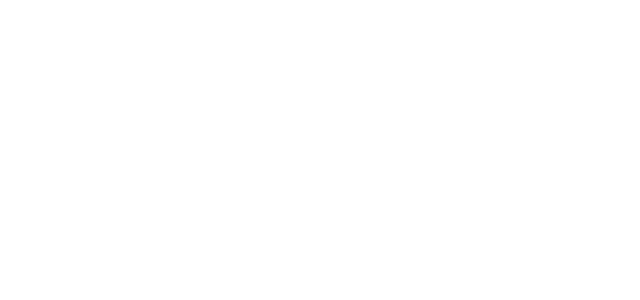
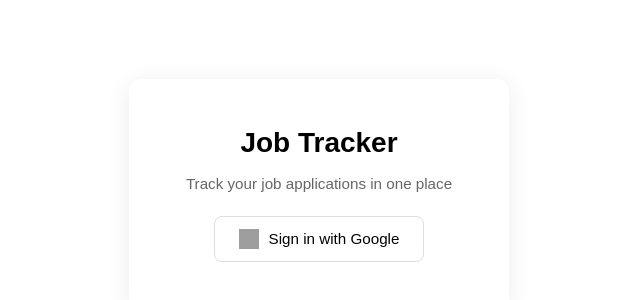
Before and after one commit to widebirb/psint, a React (Vite) app in the folder frontend/: page /login in a window 1280 px wide. Before the commit this address had no page. Shown: the part 206-506 px from the top of the page, without its empty margins (321-961 px from the left). Built offline with nearby package versions, Linux system fonts and the light colour scheme; grey boxes are pictures that could not be loaded.

Commit message:
feat: login page scaffold

```diff
--- a/frontend/src/App.tsx
+++ b/frontend/src/App.tsx
@@ -1,14 +1,25 @@
-import { Routes, Route } from "react-router-dom"
+import { Routes, Route, Navigate } from "react-router-dom"
 import LandingPage from './pages/LandingPage'
 import DashboardPage from './pages/DashboardPage'
 import AnalyticsPage from './pages/AnalyticsPage'
+import LoginPage from './pages/LoginPage'
 
 function App() {
   return (
     <Routes>
+      <Route path="/login" element={<LoginPage />} />
+
       <Route path="/" element={<LandingPage />} />
-      <Route path="/dashboard" element={<DashboardPage />} />
+
+      <Route
+        path="/dashboard"
+        element={
+          <DashboardPage />
+        }
+      />
+
       <Route path="/analytics" element={<AnalyticsPage />} />
+      <Route path="*" element={<Navigate to="/dashboard" replace />} />
     </Routes>
   )
 }
--- a/frontend/src/index.css
+++ b/frontend/src/index.css
@@ -7,3 +7,63 @@
 body {
   font-family: sans-serif;
 }
+
+.login-container {
+  display: flex;
+  min-height: 100vh;
+  align-items: center;
+  justify-content: center;
+}
+
+.login-card {
+  background: #fff;
+  border-radius: 12px;
+  padding: 48px 40px;
+  box-shadow: 0 4px 24px rgba(0, 0, 0, 0.08);
+  display: flex;
+  flex-direction: column;
+  align-items: center;
+  gap: 16px;
+  width: 100%;
+  max-width: 380px;
+  text-align: center;
+}
+
+.login-card h1 {
+  font-size: 1.75rem;
+  font-weight: 700;
+}
+
+.login-card p {
+  color: #666;
+  font-size: 0.95rem;
+}
+
+.google-btn {
+  display: flex;
+  align-items: center;
+  gap: 10px;
+  margin-top: 8px;
+  padding: 12px 24px;
+  background: #fff;
+  border: 1px solid #ddd;
+  border-radius: 8px;
+  font-size: 0.95rem;
+  font-weight: 500;
+  transition: box-shadow 0.2s;
+}
+
+.google-btn:jover {
+  box-shadow: 0 2px 8px rgba(0, 0, 0, 0.12);
+}
+
+.google-btn img {
+  width: 20px;
+  height: 20px;
+}
+
+.dashboard-container {
+  max-width: 1200px;
+  margin: 0 auto;
+  padding: 32px 24px;
+}
--- /dev/null
+++ b/frontend/src/pages/LoginPage.tsx
@@ -0,0 +1,21 @@
+import React from 'react'
+import './../index.css'
+
+export default function LoginPage() {
+    const handleGoogleLogin = () => {
+        window.location.href = `${import.meta.env.VITE_API_URL}/auth/google`
+    }
+
+    return (
+        <div className="login-container">
+            <div className="login-card">
+                <h1>Job Tracker</h1>
+                <p>Track your job applications in one place</p>
+                <button className="google-btn" onClick={handleGoogleLogin}>
+                    <img src="https://www.gstatic.com/firebasejs/ui/2.0.0/images/auth/google.svg" alt="Google" />
+                    Sign in with Google
+                </button>
+            </div>
+        </div>
+    )
+}
```
